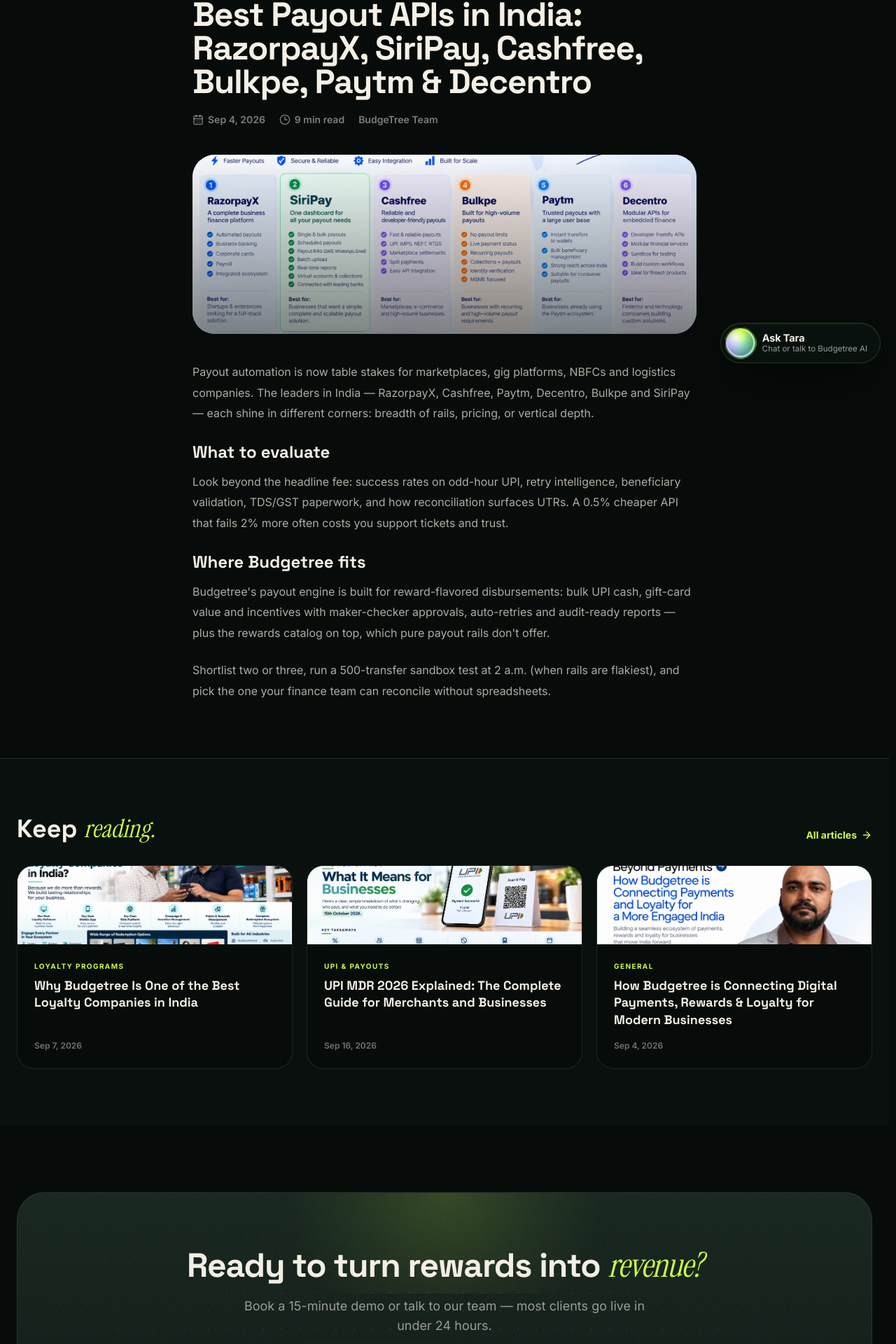
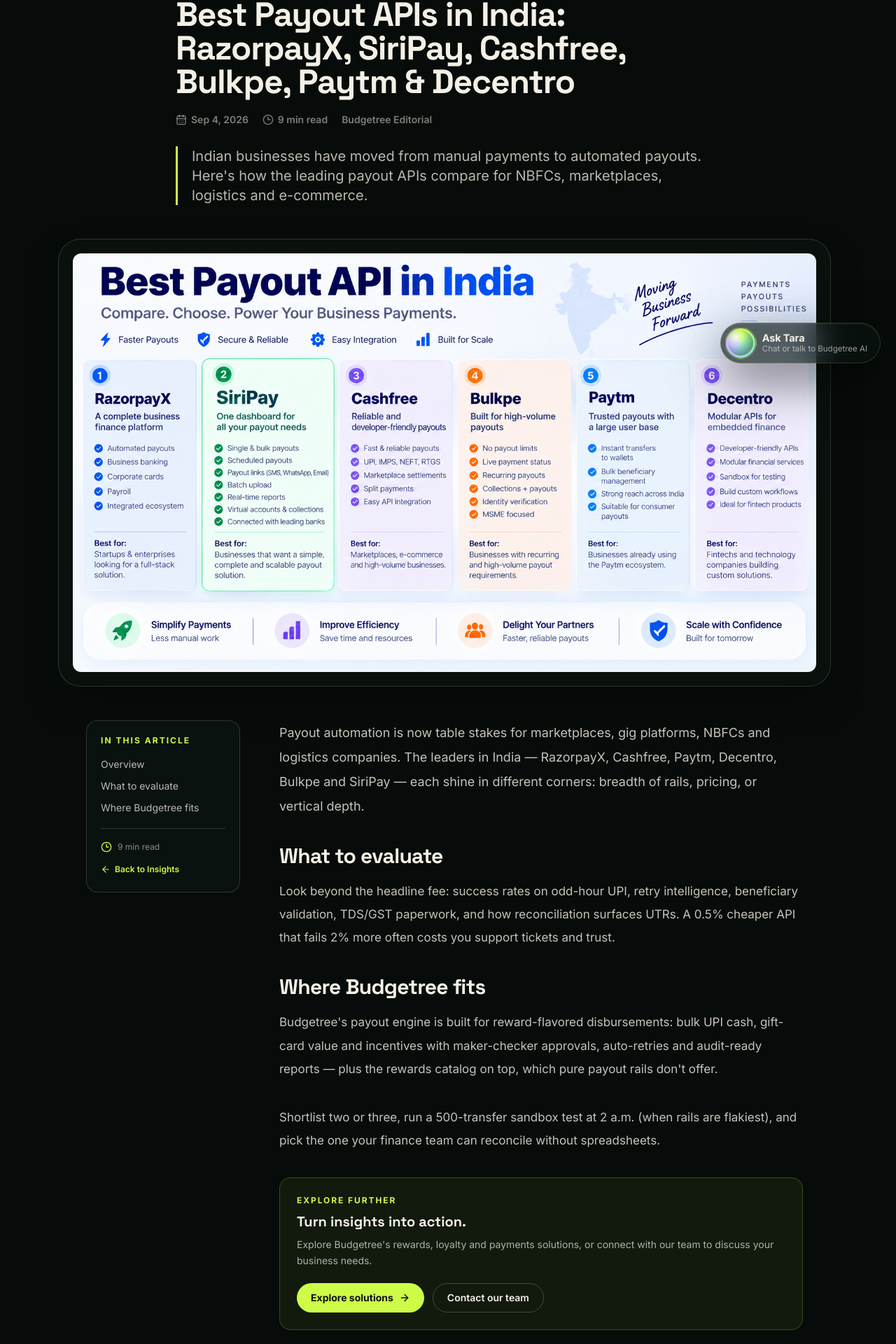
Before and after one commit to anshulmalik1008/budgetree-revamp, a Next.js app: page /blog/best-payout-apis-in-india-budgetree in a window 1280 px wide. Shown: the part 259-2179 px from the top of the page at 70% size. Built offline with nearby package versions, Linux system fonts and the light colour scheme.

Commit message:
Expand full-size uncropped Insights article artwork and add premium long-form reading layout

```diff
--- a/src/app/blog/[slug]/page.tsx
+++ b/src/app/blog/[slug]/page.tsx
@@ -5,7 +5,7 @@ import { ArrowLeft, ArrowRight, CalendarDays, ChevronRight, Clock3 } from "lucid
 import { useParams } from "next/navigation";
 import { POSTS, getPost } from "@/data/blog";
 import { CtaBand } from "@/components/PageBits";
-import { EASE, Reveal, cn } from "@/components/ui";
+import { EASE, Reveal } from "@/components/ui";
 
 export default function BlogPostPage() {
   const params = useParams();
@@ -29,13 +29,15 @@ export default function BlogPostPage() {
     );
   }
 
-  const related = POSTS.filter((p) => p.slug !== post.slug).slice(0, 3);
+  const related = POSTS.filter((p) => p.slug !== post.slug).sort((a, b) => Number(b.category === post.category) - Number(a.category === post.category)).slice(0, 3);
+  const sections = post.content.map((block, i) => ({ ...block, index: i })).filter((block) => Boolean(block.h));
 
   return (
     <main className="overflow-hidden">
       <article className="relative pb-20 pt-36 sm:pt-40">
         <div className="dot-grid pointer-events-none absolute inset-x-0 top-0 h-[480px] [mask-image:radial-gradient(ellipse_65%_60%_at_50%_0%,black,transparent)]" />
-        <div className="relative mx-auto max-w-3xl px-4 sm:px-6">
+        <div className="relative mx-auto max-w-6xl px-4 sm:px-6">
+          <div className="mx-auto max-w-3xl">
           <motion.nav
             initial={{ opacity: 0, y: 12 }}
             animate={{ opacity: 1, y: 0 }}
@@ -44,7 +46,7 @@ export default function BlogPostPage() {
           >
             <a href="/" className="transition hover:text-fg">Home</a>
             <ChevronRight className="h-3.5 w-3.5" />
-            <a href="/blog" className="transition hover:text-fg">Blog</a>
+            <a href="/blog" className="transition hover:text-fg">Insights</a>
             <ChevronRight className="h-3.5 w-3.5" />
             <span className="truncate font-semibold text-fg">{post.category}</span>
           </motion.nav>
@@ -77,39 +79,72 @@ export default function BlogPostPage() {
             <span className="flex items-center gap-1.5">
               <Clock3 className="h-4 w-4" /> {post.read}
             </span>
-            <span>BudgeTree Team</span>
+            <span>Budgetree Editorial</span>
           </motion.p>
 
-          {/* Banner */}
-          <motion.div
-            initial={{ opacity: 0, scale: 0.97 }}
-            animate={{ opacity: 1, scale: 1 }}
+          <p className="mt-7 border-l-[3px] border-acc pl-5 text-lg leading-[1.85] text-fg/75 sm:text-xl">
+            {post.excerpt}
+          </p>
+          </div>
+
+          {/* Full image: preserve the artwork's native aspect ratio instead of clipping to a short banner. */}
+          <motion.figure
+            initial={{ opacity: 0, y: 24 }}
+            animate={{ opacity: 1, y: 0 }}
             transition={{ duration: 0.8, delay: 0.25, ease: EASE }}
-            className={cn(
-              "relative mt-10 h-52 overflow-hidden rounded-[2rem] bg-gradient-to-br sm:h-64",
-              post.accent
-            )}
+            className="mx-auto mt-12 w-full overflow-hidden rounded-[1.5rem] border border-line/15 bg-sunken/25 p-3 shadow-card sm:rounded-[2rem] sm:p-5"
           >
             <img
               src={post.image}
               alt={post.title}
-              className="absolute inset-0 h-full w-full object-cover"
+              loading="eager"
+              decoding="async"
+              className="block h-auto w-full rounded-xl object-contain"
             />
-            <div className="absolute inset-0 bg-gradient-to-t from-coal/50 to-transparent" />
-          </motion.div>
+          </motion.figure>
 
-          {/* Body */}
-          <div className="mt-10 space-y-6">
+          {/* Editorial body and a useful table of contents from the original article. */}
+          <div className="mx-auto mt-12 grid max-w-5xl items-start gap-10 lg:grid-cols-[220px_minmax(0,1fr)] lg:gap-14">
+            <aside className="rounded-2xl border border-line/15 bg-raise/80 p-5 lg:sticky lg:top-28">
+              <p className="text-xs font-bold uppercase tracking-[0.17em] text-acc">In this article</p>
+              <nav aria-label="Article sections" className="mt-4 space-y-3">
+                <a href="#article-start" className="block text-sm leading-snug text-fg/75 transition hover:text-acc">Overview</a>
+                {sections.map((section) => (
+                  <a key={section.index} href={`#section-${section.index}`} className="block text-sm leading-snug text-fg/75 transition hover:text-acc">
+                    {section.h}
+                  </a>
+                ))}
+              </nav>
+              <div className="mt-5 border-t border-line/15 pt-4 text-xs leading-relaxed text-fg/55">
+                <span className="flex items-center gap-2"><Clock3 className="h-4 w-4 text-acc" /> {post.read}</span>
+                <a href="/blog" className="mt-3 inline-flex items-center gap-1.5 font-semibold text-acc">
+                  <ArrowLeft className="h-3.5 w-3.5" /> Back to Insights
+                </a>
+              </div>
+            </aside>
+            <div id="article-start" className="min-w-0 space-y-9 scroll-mt-28">
               {post.content.map((block, i) => (
-              <Reveal key={i} delay={0.05}>
+                <section key={i} id={`section-${i}`} className="scroll-mt-28">
                   {block.h && (
-                  <h2 className="mb-3 font-display text-2xl font-bold text-fg">
+                    <h2 className="mb-4 font-display text-2xl font-bold leading-tight tracking-tight text-fg sm:text-3xl">
                       {block.h}
                     </h2>
                   )}
-                <p className="text-base leading-[1.85] text-fg/70">{block.p}</p>
-              </Reveal>
+                  <p className={`leading-[1.95] text-fg/80 ${i === 0 ? "text-lg" : "text-base sm:text-[17px]"}`}>{block.p}</p>
+                </section>
               ))}
+              <div className="rounded-2xl border border-acc/20 bg-acc/[0.06] p-6">
+                <p className="text-xs font-bold uppercase tracking-[0.16em] text-acc">Explore further</p>
+                <h3 className="mt-2 font-display text-xl font-bold text-fg">Turn insights into action.</h3>
+                <p className="mt-2 text-sm leading-relaxed text-fg/70">
+                  Explore Budgetree's rewards, loyalty and payments solutions, or connect with our team to discuss your business needs.
+                </p>
+                <div className="mt-5 flex flex-wrap gap-3">
+                  <a href="/solutions" className="inline-flex items-center gap-2 rounded-full bg-volt px-5 py-2.5 text-sm font-bold text-coal">Explore solutions <ArrowRight className="h-4 w-4" /></a>
+                  <a href="/contact" className="inline-flex items-center gap-2 rounded-full border border-line/20 px-5 py-2.5 text-sm font-semibold text-fg">Contact our team</a>
+                </div>
+              </div>
+            </div>
           </div>
         </div>
       </article>
@@ -140,11 +175,11 @@ export default function BlogPostPage() {
                   href={`/blog/${r.slug}`}
                   className="group flex h-full flex-col overflow-hidden rounded-3xl border border-line/10 bg-base transition-all duration-300 hover:-translate-y-1.5 hover:border-acc/40"
                 >
-                  <div className={cn("relative h-28 overflow-hidden bg-gradient-to-br", r.accent)}>
+                  <div className="relative flex aspect-[4/3] items-center justify-center overflow-hidden border-b border-line/10 bg-sunken/30 p-3">
                     <img
                       src={r.image}
                       alt={r.title}
-                      className="absolute inset-0 h-full w-full object-cover transition-transform duration-700 group-hover:scale-105"
+                      className="h-full w-full rounded-xl object-contain transition-transform duration-700 group-hover:scale-[1.025]"
                     />
                   </div>
                   <div className="flex flex-1 flex-col p-6">
```
Lines whose indentation alone changed are shown as unchanged.
